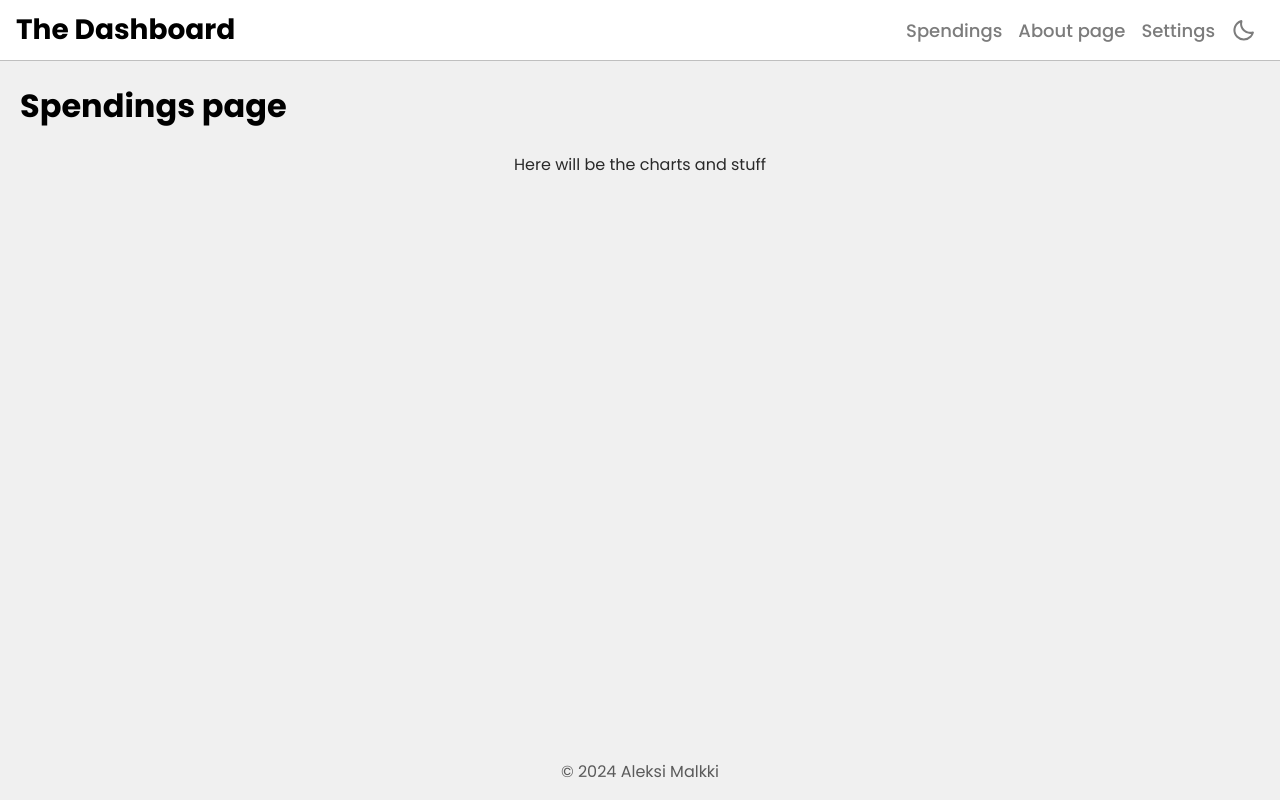
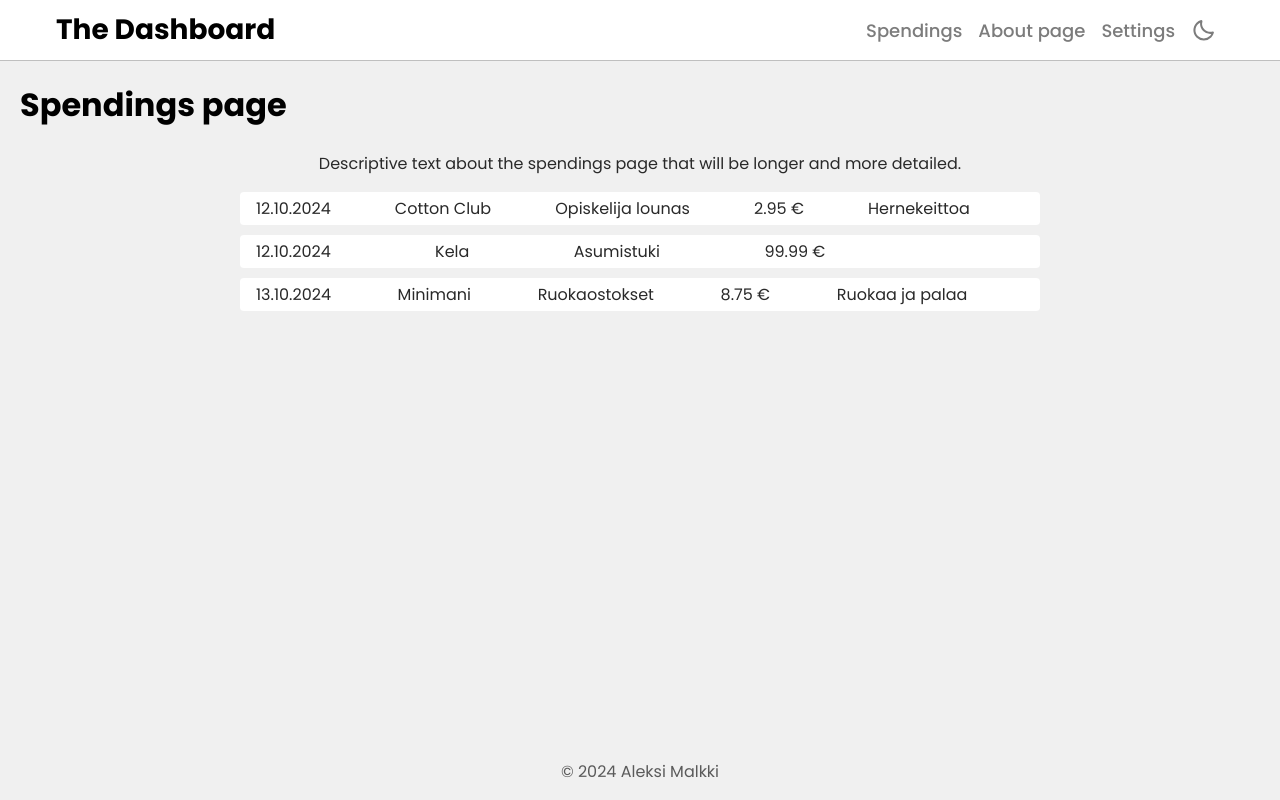
Before and after one commit to Alkama4/The-Dashboard, a Vue app: page /spendings in a window 1280 px wide. Built offline with nearby package versions, Linux system fonts and the light colour scheme.

Commit message:
Vue transition

```diff
--- a/src/assets/global.css
+++ b/src/assets/global.css
@@ -16,6 +16,10 @@
     --border-radius-small: 4px;
     --border-radius-medium: 8px;
     --border-radius-large: 16px;
+
+    /* Top bar */
+    --top-bar-height: 60px;
+    --top-bar-width: 1200px;
 
     /* LIGHT MODE */
     /* General colors */
@@ -36,9 +40,9 @@
     --color-background-card: #ffffff;
 
     /* Button colors */
-    --color-button-general: #ddd;
+    --color-button-general: #f3f3f3;
     --color-button-general-hover: #fff;
-    --color-button-general-active: #eee;
+    --color-button-general-active: #fafafa;
     --color-button-general-disabled: #aaa;
     --color-button-general-text: #000000;
 
@@ -63,9 +67,9 @@
 
     /* Backgrounds */
     --color-background: #111111;
-    --color-background-top-bar: #111;
+    --color-background-top-bar: #000000;
     --color-background-side-bar: #192d52;
-    --color-background-card: #303030;
+    --color-background-card: #202020;
 
     /* Button colors */
     --color-button-general: #555;
@@ -99,7 +103,8 @@ html, body {
 }
 
 main {
-    margin-top: calc(var(--height-navigation-bar) + var(--spacing-md));
+
+    margin-top: var(--top-bar-height);
 }
 
 footer {
--- /dev/null
+++ b/src/components/ModalWindow.vue
@@ -0,0 +1,78 @@
+<template>
+    <div class="modal-backdrop" @click.self="closeModal">
+        <div class="modal-content">
+            <button class="modal-close" @click="closeModal">&times;</button>
+            <div class="modal-body">
+                <!-- Slot for modal content -->
+                <slot></slot>
+            </div>
+        </div>
+    </div>
+</template>
+
+<script>
+export default {
+    name: "ModalWindow",
+    methods: {
+        closeModal() {
+            this.$emit("close");
+        },
+    },
+};
+</script>
+
+<style scoped>
+.modal-backdrop {
+    position: fixed;
+    top: 0;
+    left: 0;
+    right: 0;
+    bottom: 0;
+    background: rgba(0, 0, 0, 0.5); /* Dark overlay */
+    display: flex;
+    align-items: center;
+    justify-content: center;
+    z-index: 1000;
+}
+
+.modal-content {
+    background: var(--color-background-card);
+    border-radius: 8px;
+    width: 90%;
+    max-width: 500px;
+    padding: 20px;
+    box-shadow: 0 4px 8px rgba(0, 0, 0, 0.2);
+    position: relative;
+    animation: fadeInUp 0.3s ease-out; /* Smooth fade-in effect */
+}
+
+.modal-close {
+    position: absolute;
+    top: 20px;
+    right: 20px;
+    aspect-ratio: 1;
+    padding: 10px;
+    margin: 0;
+    background: none;
+    border: none;
+    font-size: 1.5em;
+    cursor: pointer;
+}
+
+.modal-body {
+    max-height: 70vh;
+    overflow-y: auto;
+}
+
+/* Animations */
+@keyframes fadeInUp {
+    from {
+        opacity: 0;
+        transform: translateY(20px);
+    }
+    to {
+        opacity: 1;
+        transform: translateY(0);
+    }
+}
+</style>
--- /dev/null
+++ b/src/components/SpendingsEntry.vue
@@ -0,0 +1,173 @@
+<template>
+    <div class="spendings-entry" @click="toggleEntry">
+        <!-- Main Details (Visible in collapsed and expanded states) -->
+        <div class="spendings-summary">
+            <span>{{ formattedDate }}</span>
+            <span>{{ counterparty }}</span>
+            <span>{{ type }}</span>
+            <span>{{ amount ? `${amount.toFixed(2)} €` : '' }}</span>
+            <span>{{ notes }}</span>
+        </div>
+
+        <!-- Expanded Section (only visible when expanded) -->
+        <transition name="expand">
+            <div class="spendings-expanded" v-if="isExpanded">
+                <button @click.stop="editEntry">Edit</button>
+                <button @click.stop="deleteEntry">Delete</button>
+                <button @click.stop="duplicateEntry">Duplicate</button>
+                <button @click.stop="showDetails">More details</button>
+            </div>
+        </transition>
+    </div>
+
+    <!-- Modal for additional details -->
+    <ModalWindow v-if="showModal" @close="showModal = false">
+        <h3>Details for Entry #{{ id }}</h3>
+        <ul>
+            <li><strong>ID:</strong> {{ id }}</li>
+            <li><strong>Income:</strong> {{ isIncome ? 'Yes' : 'No' }}</li>
+            <li><strong>Date:</strong> {{ formattedDate }}</li>
+            <li><strong>Counterparty:</strong> {{ counterparty }}</li>
+            <li><strong>Type:</strong> {{ type }}</li>
+            <li><strong>Amount:</strong> {{ amount ? `${amount.toFixed(2)} €` : '' }}</li>
+            <li><strong>Notes:</strong> {{ notes }}</li>
+        </ul>
+    </ModalWindow>
+</template>
+
+<script>
+import ModalWindow from './ModalWindow.vue';
+
+export default {
+    name: "SpendingsEntry",
+    components: { ModalWindow },
+    props: {
+        id: {
+            type: Number,
+            required: true,
+        },
+        isIncome: {
+            type: Boolean,
+            required: true,
+        },
+        date: {
+            type: Date,
+            required: true,
+        },
+        counterparty: {
+            type: String,
+            required: true,
+        },
+        type: {
+            type: String,
+            required: true,
+        },
+        amount: {
+            type: Number,
+            required: true,
+        },
+        notes: {
+            type: String,
+            default: "",
+        },
+    },
+    data() {
+        return {
+            isExpanded: false,
+            showModal: false,
+        };
+    },
+    methods: {
+        toggleEntry() {
+            this.isExpanded = !this.isExpanded;
+        },
+        editEntry() {
+            // Placeholder for edit logic
+            console.log('Editing entry', this.id);
+        },
+        deleteEntry() {
+            // Placeholder for delete logic
+            console.log('Deleting entry', this.id);
+        },
+        duplicateEntry() {
+            // Placeholder for duplicate logic
+            console.log('Duplicating entry', this.id);
+        },
+        showDetails() {
+            this.showModal = true;
+        },
+        beforeEnter(el) {
+            el.style.maxHeight = '0px';
+            el.style.opacity = '0';
+        },
+        enter(el, done) {
+            el.offsetHeight; // Trigger reflow to apply styles
+            el.style.transition = 'max-height 0.3s ease, opacity 0.3s ease';
+            el.style.maxHeight = '500px'; // Set a max height large enough to accommodate the expanded content
+            el.style.opacity = '1';
+            done();
+        },
+        leave(el, done) {
+            el.style.transition = 'max-height 0.3s ease, opacity 0.3s ease';
+            el.style.maxHeight = '0px';
+            el.style.opacity = '0';
+            done();
+        }
+    },
+    computed: {
+        formattedDate() {
+            if (this.date) {
+                const day = this.date.getDate().toString().padStart(2, '0');
+                const month = (this.date.getMonth() + 1).toString().padStart(2, '0');
+                const year = this.date.getFullYear();
+                return `${day}.${month}.${year}`;
+            }
+            return '';
+        },
+    },
+};
+</script>
+
+<style scoped>
+    /* Styles for the whole thing */
+    .spendings-entry {
+        background-color: var(--color-background-card);
+        border-radius: var(--border-radius-small);
+        margin: 10px;
+        display: grid;
+        cursor: pointer;
+
+        /* Temp starts */
+        max-width: 800px;
+        margin-inline: auto;
+        /* Temp ends */
+    }
+
+    /* The closed portion or the summary */
+    .spendings-entry .spendings-summary {
+        display: grid;
+        grid-template-columns: auto auto auto auto auto;
+        gap: 10px;
+        padding: var(--spacing-xs);
+        padding-inline: var(--spacing-md);
+        white-space: nowrap;
+    }
+
+    /* The expanded stuff or the extra stuff like buttons*/
+    .spendings-entry .spendings-expanded {
+        display: flex;
+        padding: var(--spacing-sm);
+    }
+
+    /* Transition styles */
+    .expand-enter-active,
+    .expand-leave-active {
+        transition: all 0.2s ease;
+    }
+
+    .expand-enter-from,
+    .expand-leave-to {
+        transform: translateY(-20px);
+        opacity: 0;
+    }
+</style>
--- a/src/components/TopBar.vue
+++ b/src/components/TopBar.vue
@@ -33,6 +33,7 @@
 
     #topBar {
         width: 100vw;
+        position: fixed;
         background-color: var(--color-background-top-bar);
         border-bottom: 1px solid var(--color-border);
         transition: box-shadow 0.3s;
@@ -40,10 +41,10 @@
 
     #topBarContent {
         background-color: transparent;
+        height: var(--top-bar-height);
         width: 100vw;
-        max-width: 1600px;
+        max-width: var(--top-bar-width);
         margin-inline: auto;
-        height: 60px;
 
         display: flex;
         flex-direction: row;
--- a/src/views/HomePage.vue
+++ b/src/views/HomePage.vue
@@ -3,11 +3,11 @@
 		<h1>Home page</h1>
 		<div class="cardHolder">
 			<InfoCard><h3>Hieno kuva</h3><img src="../assets/reference.png" width="400px" alt="reference image"></InfoCard>
-			<InfoCard><LoremIpsum seed="123"/></InfoCard>
-			<InfoCard><h3>Ala otsikko</h3><LoremIpsum seed="764"/></InfoCard>
+			<InfoCard><LoremIpsum :seed="123"/></InfoCard>
+			<InfoCard><h3>Ala otsikko</h3><LoremIpsum :seed="764"/></InfoCard>
 			<InfoCard><p>Wow! It actually works?</p></InfoCard>
-			<InfoCard><h3>Kiinnostavaa eikö!</h3> <LoremIpsum seed="735"/></InfoCard>
-			<InfoCard><LoremIpsum seed="237"/></InfoCard>
+			<InfoCard><h3>Kiinnostavaa eikö!</h3> <LoremIpsum :seed="735"/></InfoCard>
+			<InfoCard><LoremIpsum :seed="237"/></InfoCard>
 		</div>
 	</div>
 </template>
--- a/src/views/SpendingsPage.vue
+++ b/src/views/SpendingsPage.vue
@@ -1,13 +1,21 @@
 <template>
     <div>
         <h1>Spendings page</h1>
-        <p>Here will be the charts and stuff</p>
+        <p>Descriptive text about the spendings page that will be longer and more detailed.</p>
+        <SpendingsEntry :id="1" :isIncome="false" :date="new Date('2024-10-12')" counterparty="Cotton Club" type="Opiskelija lounas" :amount="2.95" notes="Hernekeittoa"/>
+        <SpendingsEntry :id="2" :isIncome="true" :date="new Date('2024-10-12')" counterparty="Kela" type="Asumistuki" :amount="99.99"/>
+        <SpendingsEntry :id="3" :isIncome="false" :date="new Date('2024-10-13')" counterparty="Minimani" type="Ruokaostokset" :amount="8.75" notes="Ruokaa ja palaa"/>
     </div>
 </template>
 
 <script>
+    import SpendingsEntry from '@/components/SpendingsEntry.vue';
+
     export default {
-        name: 'SpendingsPage'
+        name: 'SpendingsPage',
+        components: {
+            SpendingsEntry,
+        },
     }
 </script>
 
```
